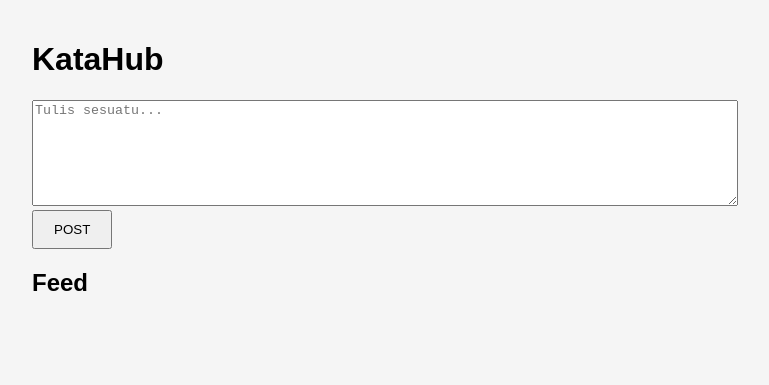
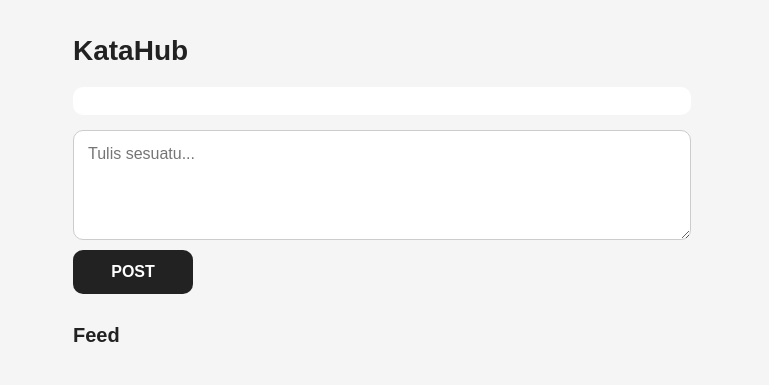
Before and after one commit to mediaputri/sosial, a plain HTML site: page v1/v1.html in a window 1280 px wide. Shown: the whole page, without its empty margins (258-1027 px from the left). Drawn offline with Linux system fonts and the light colour scheme; no server answers.

Commit message:
Update style.css

```diff
--- a/v1/style.css
+++ b/v1/style.css
@@ -1,46 +1,165 @@
-body{
+* {
+    box-sizing: border-box;
+}
 
-font-family:Arial;
+html {
+    -webkit-text-size-adjust: 100%;
+}
 
-max-width:700px;
+body {
+    margin: 0;
+    padding: 0;
 
-margin:auto;
+    font-family:
+    Arial,
+    Helvetica,
+    sans-serif;
 
-padding:20px;
-
-background:#f5f5f5;
-
+    background: #f5f5f5;
+    color: #222;
 }
 
 
-textarea{
+.container {
+    width: 100%;
+    max-width: 650px;
 
-width:100%;
-
-height:100px;
-
+    margin: 0 auto;
+    padding: 20px 16px;
 }
 
 
+h1 {
+    margin-top: 0;
+    margin-bottom: 20px;
 
-button{
-
-padding:10px 20px;
-
-cursor:pointer;
-
+    font-size: 28px;
 }
 
 
+h2 {
+    margin-top: 30px;
+    margin-bottom: 15px;
 
-.card{
+    font-size: 20px;
+}
 
-background:white;
 
-padding:15px;
+#profile {
+    background: white;
 
-margin:10px 0;
+    padding: 14px;
 
-border-radius:10px;
+    margin-bottom: 15px;
+
+    border-radius: 10px;
+
+    line-height: 1.6;
+}
+
+
+.composer {
+    width: 100%;
+}
+
+
+textarea {
+    display: block;
+
+    width: 100%;
+    min-height: 110px;
+
+    padding: 14px;
+
+    border: 1px solid #ccc;
+    border-radius: 10px;
+
+    font-family: inherit;
+    font-size: 16px;
+
+    resize: vertical;
+
+    outline: none;
+}
+
+
+textarea:focus {
+    border-color: #555;
+}
+
+
+button {
+    display: block;
+
+    width: 100%;
+
+    margin-top: 10px;
+    padding: 13px 16px;
+
+    border: none;
+    border-radius: 10px;
+
+    background: #222;
+    color: white;
+
+    font-size: 16px;
+    font-weight: bold;
+
+    cursor: pointer;
+}
+
+
+button:active {
+    transform: scale(0.98);
+}
+
+
+#feed {
+    width: 100%;
+}
+
+
+.card {
+    width: 100%;
+
+    background: white;
+
+    margin-bottom: 12px;
+    padding: 15px;
+
+    border-radius: 10px;
+
+    overflow-wrap: break-word;
+    word-break: break-word;
+}
+
+
+.card p {
+    margin: 10px 0;
+
+    line-height: 1.5;
+
+    white-space: pre-wrap;
+}
+
+
+.card small {
+    color: #777;
+    font-size: 12px;
+}
+
+
+/* Tablet dan desktop */
+
+@media (min-width: 768px) {
+
+    .container {
+        padding-top: 35px;
+    }
+
+    button {
+        width: auto;
+        min-width: 120px;
+    }
 
 }
```
